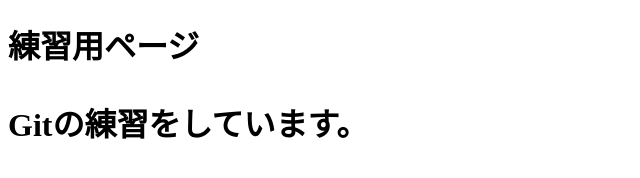
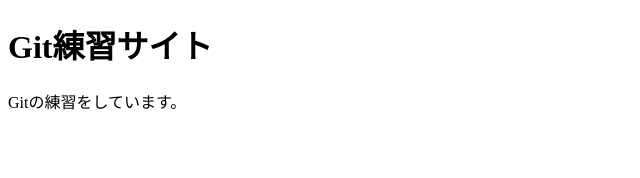
Before and after one commit to asoriku10020324/conflict-practice, a plain HTML site: page index.html in a window 1280 px wide. Shown: the whole page, without its empty margins (0-640 px from the left). Drawn offline with Linux system fonts and the light colour scheme.

Commit message:
見出しの変更

```diff
--- a/index.html
+++ b/index.html
@@ -6,8 +6,8 @@
     <title>Document</title>
 </head>
 <body>
-    <h1>練習用ページ
+    <h1>Git練習サイト</h1>
         <p>Gitの練習をしています。</p>
-    </h1>
+
 </body>
 </html>
```
